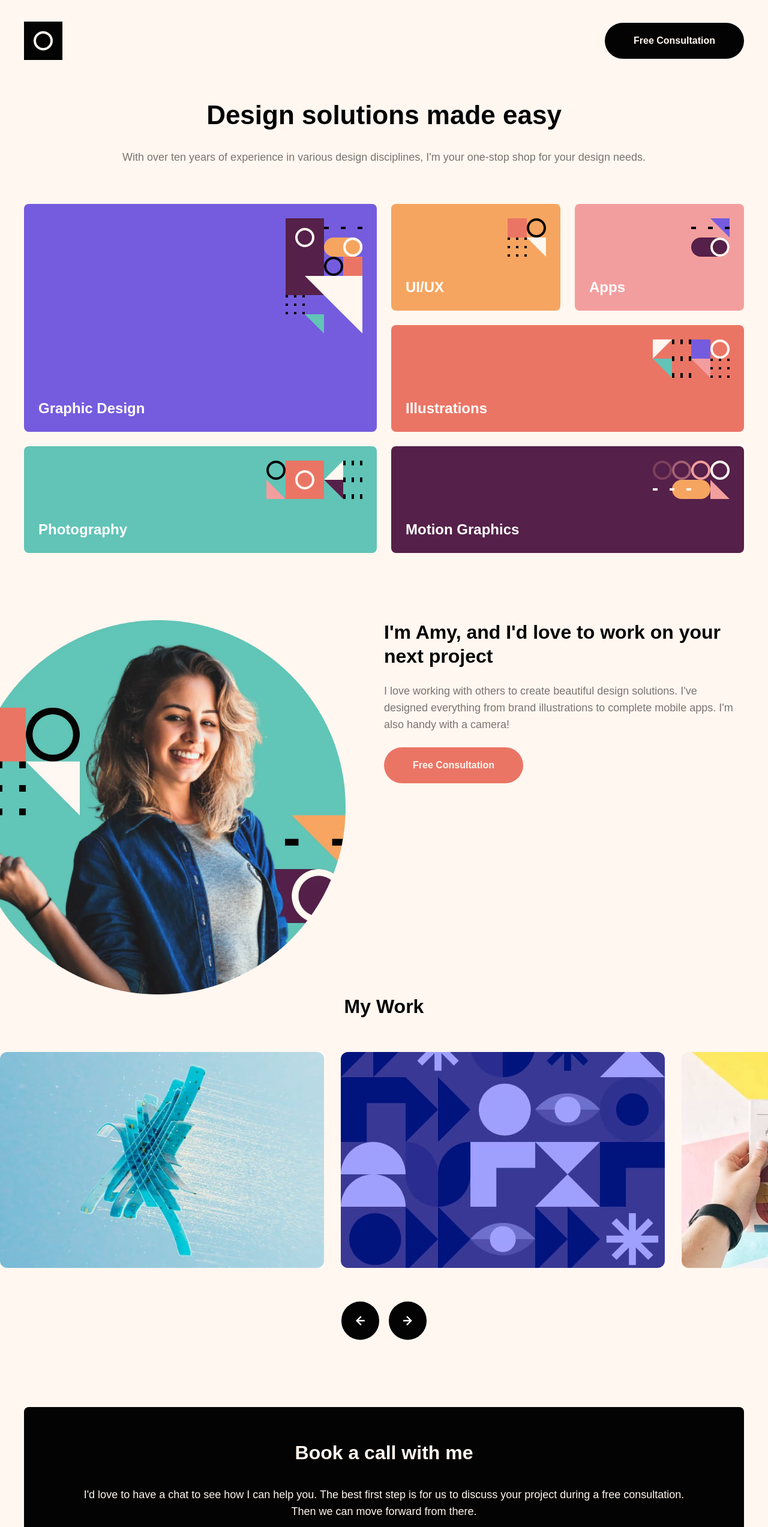
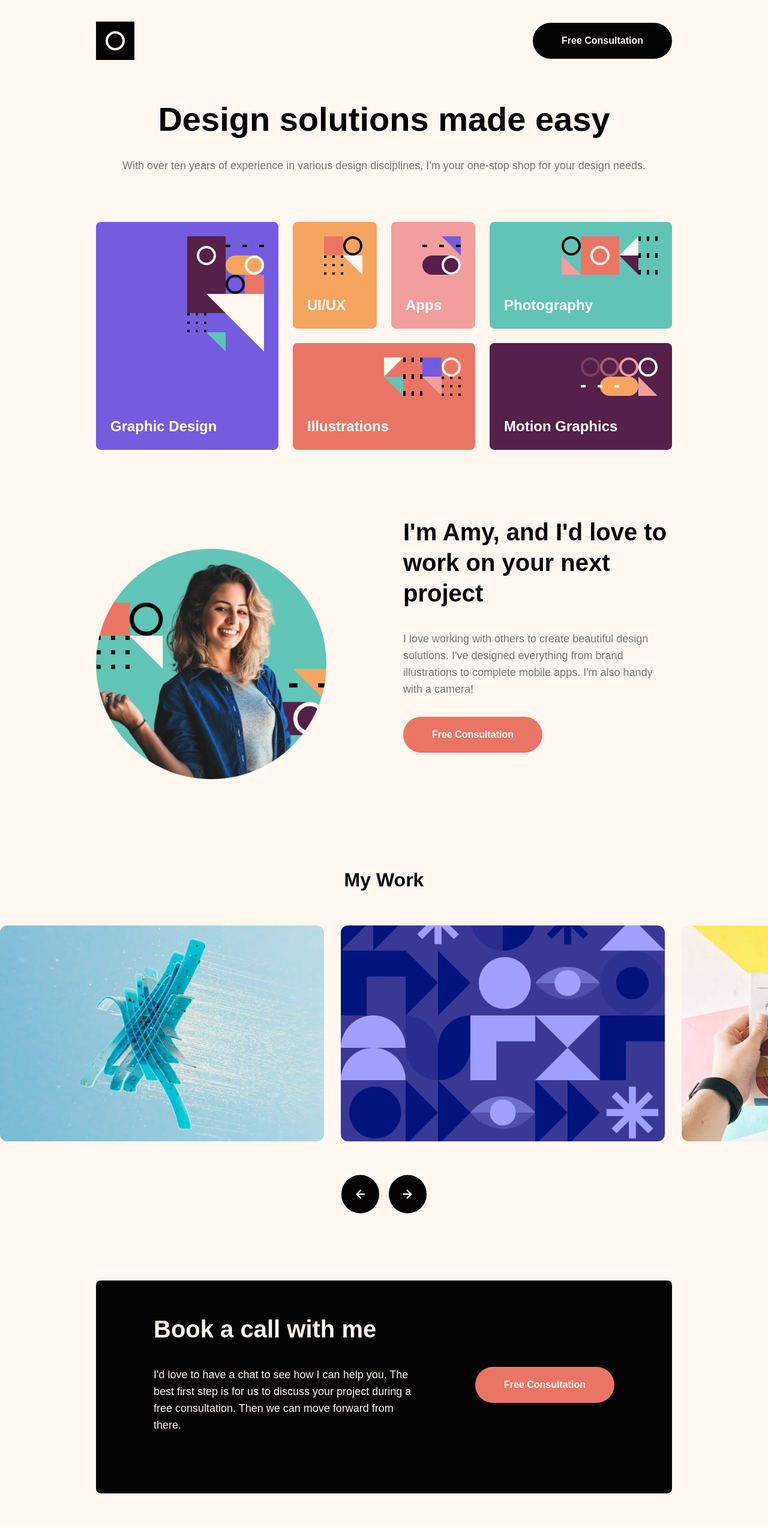
Before and after one commit to Ahmed96Mah/F-E-M-Single-Page-Design, a React (Create React App) app: page / in a window 1280 px wide. Shown: the top 2546 px of the page at 60% size. Built offline with nearby package versions, Linux system fonts and the light colour scheme; the HTML template or start-up script is replaced by a standard one.

Commit message:
Update App Component
Added desktop styles

```diff
--- a/src/App.tsx
+++ b/src/App.tsx
@@ -20,7 +20,7 @@ function App() {
 
   return (
     <div className="App bg-off-white py-4 md:py-9 font-plus-jakarta">
-      <header className="App-header mx-4 md:mx-10 flex flex-row flex-nowrap justify-between items-center">
+      <header className="App-header mx-4 md:mx-10 xl:mx-40 flex flex-row flex-nowrap justify-between items-center">
         <img src={logo} alt="Company Logo" className="w-12 md:w-16" />
         <a
           href="https://www.google.com"
@@ -30,14 +30,14 @@ function App() {
         </a>
       </header>
       <main className="pt-8 md:pt-16">
-        <h1 className="mx-4 md:mx-10 text-black text-4xl-mob md:text-5xl-dsk text-center">
+        <h1 className="mx-4 md:mx-10 xl:mx-40 text-black text-4xl-mob md:text-5xl-dsk xl:text-6xl-dsk text-center">
           Design solutions made easy
         </h1>
-        <p className="text-base-mob md:text-base-dsk text-center mx-11 md:mx-24 mt-4 md:mt-7 mb-8 md:mb-16 text-grayish-orange">
+        <p className="text-base-mob md:text-base-dsk text-center mx-11 md:mx-24 xl:mx-89 mt-4 md:mt-7 mb-8 md:mb-16 xl:mb-20 text-grayish-orange">
           With over ten years of experience in various design disciplines, I'm
           your one-stop shop for your design needs.
         </p>
-        <div className="grid grid-rows-6 md:grid-rows-3 grid-cols-2 md:grid-cols-4 gap-6 text-2xl-mob text-white mx-4 md:mx-10 mb-24 md:mb-28">
+        <div className="grid grid-rows-6 md:grid-rows-3 xl:grid-rows-2 grid-cols-2 md:grid-cols-4 xl:grid-cols-6 gap-6 text-2xl-mob text-white mx-4 md:mx-10 xl:mx-40 mb-24 md:mb-28 xl:mb-34">
           <div className="flex flex-col justify-between bg-soft-purple p-6 rounded-lg row-start-1 row-end-3 col-span-full md:col-span-2">
             <div className="flex flex-row justify-end">
               <img src={graphicImg} alt="" className="w-32 mb-24" />
@@ -52,45 +52,45 @@ function App() {
             <p>UI/UX</p>
           </div>
 
-          <div className="flex flex-col justify-between bg-soft-rose p-6 rounded-lg row-start-3 row-end-4 col-start-2 md:row-start-1 md:row-end-2 md:col-start-4">
+          <div className="flex flex-col justify-between bg-soft-rose p-6 rounded-lg row-start-3 row-end-4 col-start-2 md:row-start-1 md:row-end-2 md:col-start-4 xl:col-end-4">
             <div className="flex flex-row justify-end">
               <img src={appImg} alt="" className="w-16 mb-9" />
             </div>
             <p>Apps</p>
           </div>
 
-          <div className="flex flex-col justify-between bg-soft-red p-6 rounded-lg row-start-4 row-end-5 col-span-full md:row-start-2 md:row-end-3 md:col-span-2">
+          <div className="flex flex-col justify-between bg-soft-red p-6 rounded-lg row-start-4 row-end-5 col-span-full md:row-start-2 md:row-end-3 md:col-span-2 xl:col-start-3 xl:col-end-5">
             <div className="flex flex-row justify-end">
               <img src={illustrationsImg} alt="" className="w-32 mb-4" />
             </div>
             <p>Illustrations</p>
           </div>
 
-          <div className="flex flex-col justify-between bg-cyan p-6 rounded-lg row-start-5 row-end-6 col-span-full md:row-start-3 md:row-end-3 md:col-span-2">
+          <div className="flex flex-col justify-between bg-cyan p-6 rounded-lg row-start-5 row-end-6 col-span-full md:row-start-3 md:row-end-3 md:col-span-2 xl:row-start-1 xl:row-end-2">
             <div className="flex flex-row justify-end">
               <img src={photographyImg} alt="" className="w-40 mb-9" />
             </div>
             <p>Photography</p>
           </div>
 
-          <div className="flex flex-col justify-between bg-dark-mauve p-6 rounded-lg row-start-6 col-span-full md:row-start-3 md:row-end-3 md:col-span-2">
+          <div className="flex flex-col justify-between bg-dark-mauve p-6 rounded-lg row-start-6 col-span-full md:row-start-3 md:row-end-3 md:col-span-2 xl:row-start-2 xl:row-end-3">
             <div className="flex flex-row justify-end">
               <img src={motionImg} alt="" className="w-32 mb-9" />
             </div>
             <p>Motion Graphics</p>
           </div>
         </div>
-        <div className="mx-4 flex flex-col items-center md:flex-row md:justify-between md:items-start">
+        <div className="mx-4 flex flex-col items-center md:flex-row md:justify-between md:items-start xl:items-center xl:xl:mx-40">
           <img
             src={personImg}
             alt=""
-            className="w-5/6 mb-11 md:w-3/6 md:-ml-16 md:mr-16 md:mb-0"
+            className="w-5/6 mb-11 md:w-3/6 md:-ml-16 md:mr-16 md:mb-0 xl:ml-0 xl:w-2/5 xl:mr-32"
           />
-          <div className="flex flex-col items-center md:items-start md:mr-10">
-            <p className="text-center text-3xl-mob text-black mb-6 md:text-left md:text-3xl-dsk">
+          <div className="flex flex-col items-center md:items-start md:mr-10 xl:justify-center xl:mr-0 xl:mt-auto">
+            <p className="text-center text-3xl-mob text-black mb-6 md:text-left md:text-3xl-dsk xl:text-4xl-dsk xl:mb-9">
               I'm Amy, and I'd love to work on your next project
             </p>
-            <p className="text-center text-base-mob text-grayish-orange mb-6 md:text-base-dsk md:text-left">
+            <p className="text-center text-base-mob text-grayish-orange mb-6 md:text-base-dsk md:text-left xl:mb-8">
               I love working with others to create beautiful design solutions.
               I've designed everything from brand illustrations to complete
               mobile apps. I'm also handy with a camera!
@@ -103,7 +103,7 @@ function App() {
             </a>
           </div>
         </div>
-        <p className="text-center text-black text-2xl-mob mb-9 md:mb-14 md:text-3xl-dsk">
+        <p className="text-center text-black text-2xl-mob mb-9 md:mb-14 md:text-3xl-dsk md:mt-7 xl:mt-24">
           My Work
         </p>
         <div
@@ -159,15 +159,17 @@ function App() {
             <img src={arrowRight} alt="" />
           </div>
         </div>
-        <div className="mx-4 flex flex-col items-center bg-black px-6 py-12 rounded-lg md:pt-14 md:pb-16 md:mx-10 md:px-24">
-          <p className="text-off-white text-3xl-mob text-center md:text-3xl-dsk">
+        <div className="mx-4 flex flex-col items-center bg-black px-6 py-12 rounded-lg md:pt-14 md:pb-16 md:mx-10 xl:mx-40 md:px-24 xl:flex-row xl:justify-between">
+          <div className='flex flex-col items-center xl:items-start xl:w-7/12'>
+            <p className="text-off-white text-3xl-mob text-center md:text-3xl-dsk xl:text-left xl:text-4xl-dsk">
               Book a call with me
             </p>
-          <p className="text-off-white text-base-mob text-center my-9 md:text-base-dsk">
+            <p className="text-off-white text-base-mob text-center my-9 md:text-base-dsk xl:text-left xl:text-base-dsk">
               I'd love to have a chat to see how I can help you. The best first
               step is for us to discuss your project during a free consultation.
               Then we can move forward from there.
             </p>
+          </div>
           <a
             href="https://www.google.com"
             className="text-off-white text-sm-mob bg-soft-red hover:bg-soft-orange py-2 px-7 rounded-full md:py-4 md:px-12 md:text-sm-dsk"
@@ -176,7 +178,7 @@ function App() {
           </a>
         </div>
       </main>
-      <footer className="mx-4 mb-4 pt-10 flex flex-row flex-nowrap justify-between items-center md:pt-14">
+      <footer className="mx-4 mb-4 pt-10 flex flex-row flex-nowrap justify-between items-center md:pt-14 md:mx-10 xl:mx-40">
         <img src={logo} alt="" className="w-12 md:w-16" />
         <a
           href="https://www.google.com"
```
Lines whose indentation alone changed are shown as unchanged.
